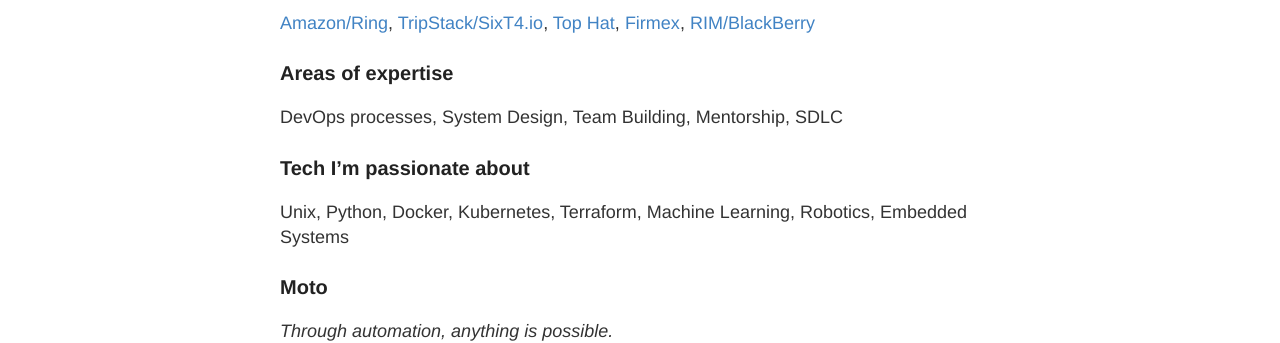
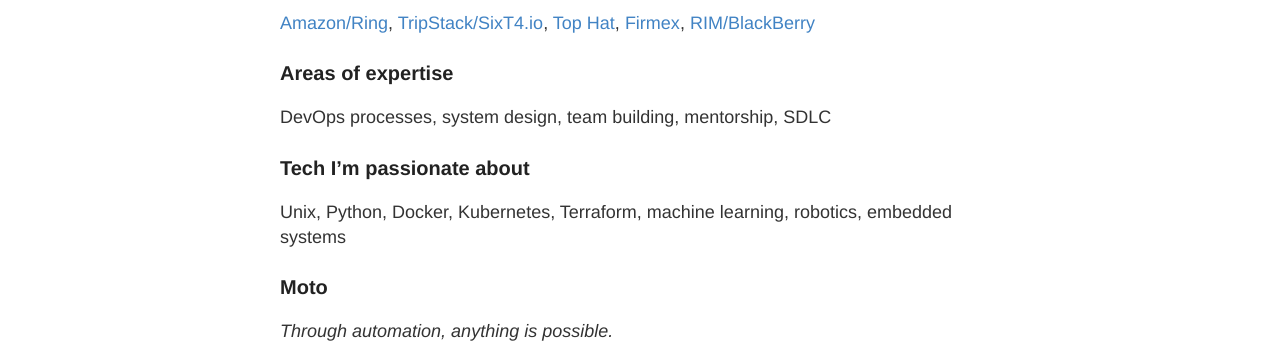
Before and after one commit to mechtron/mechtron.github.io, a Jekyll site: the page built from about.md, in a window 1280 px wide. Shown: the part 364-707 px from the top of the page. Built offline with Jekyll 4.4.1, drawn with Linux system fonts in a browser that asks for light colours.

Commit message:
Fix casing

```diff
--- a/about.md
+++ b/about.md
@@ -14,11 +14,11 @@
 
 ### Areas of expertise
 
-DevOps processes, System Design, Team Building, Mentorship, SDLC
+DevOps processes, system design, team building, mentorship, SDLC
 
 ### Tech I'm passionate about
 
-Unix, Python, Docker, Kubernetes, Terraform, Machine Learning, Robotics, Embedded Systems
+Unix, Python, Docker, Kubernetes, Terraform, machine learning, robotics, embedded systems
 
 ### Moto
 
```
